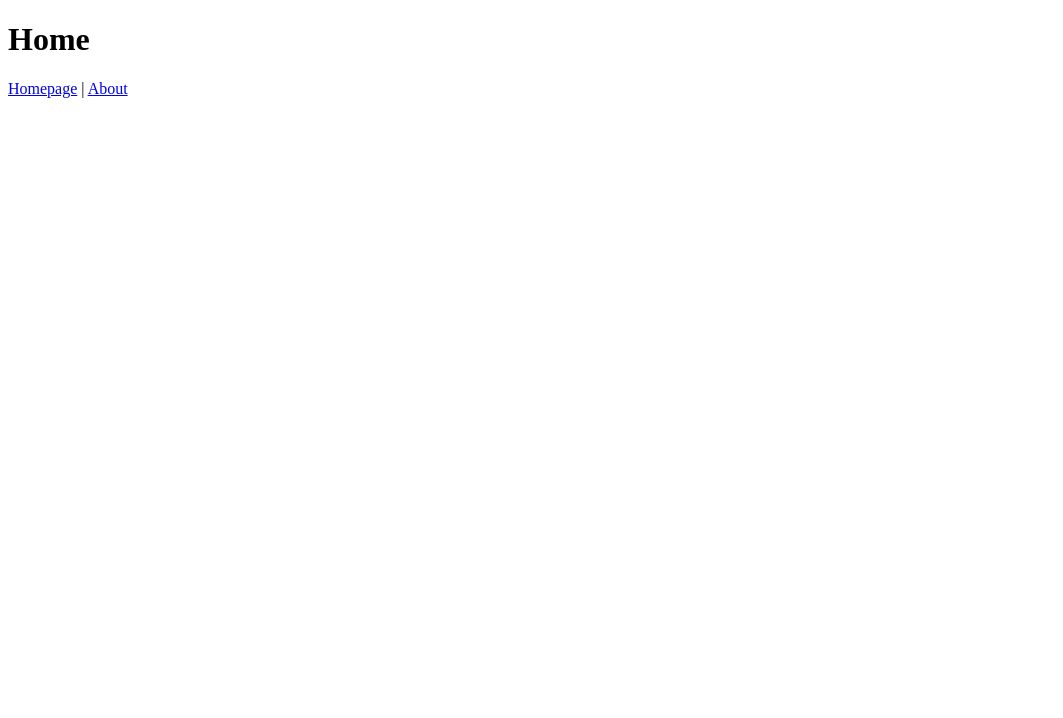
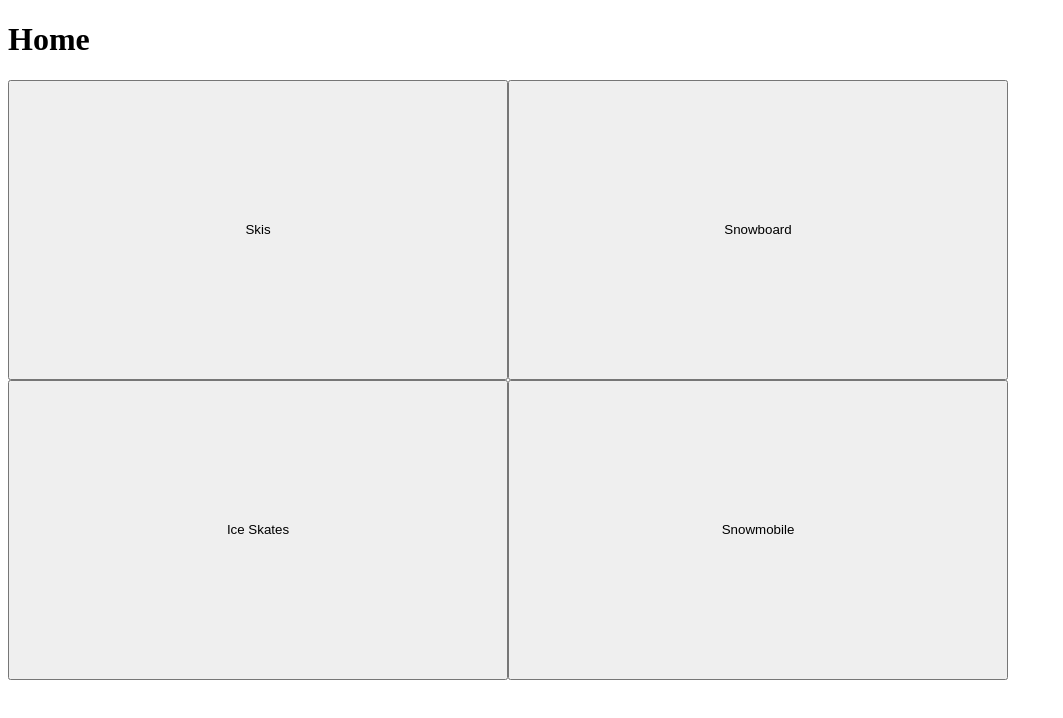
Before and after one commit to Share-It-Org/Share-It, a React app: page /home in a window 1280 px wide. Shown: the top 718 px of the page, without its empty margins (0-1063 px from the left). Built offline with nearby package versions, Linux system fonts and the light colour scheme.

Commit message:
<Feature> Cards Display on Homescreen MVP

```diff
--- a/FrontEnd/components/Login.jsx
+++ b/FrontEnd/components/Login.jsx
@@ -19,7 +19,9 @@ function Login({ sendALoginRequest, goToCreateUser }){
         </form>
 
         <button onClick={goToCreateUser}>Create A New Account</button>
-
+        <nav>
+        <Link to="/home">"Go to Homepage" (testing purposes) </Link>
+      </nav>
 
 
     </div>
--- a/FrontEnd/src/routes/App.jsx
+++ b/FrontEnd/src/routes/App.jsx
@@ -4,12 +4,14 @@ import {Route, Routes} from 'react-router-dom';
 import Login from './Login.jsx';
 import Profile from './Profile.jsx';
 import Homepage from './Homepage.jsx';
+import ItemView from './ItemView.jsx';
 
 
 const App = () => {
   return ( <Routes>
             <Route path="/" element={<Login />} />
-            <Route path="/home" element={<Homepage />} />
+            <Route path="/home/" element={<Homepage />} />
+            <Route path="/home/:id" element={<ItemView />} />
             <Route path="/profile" element={<Profile />} />
       </Routes>
   )
--- /dev/null
+++ b/FrontEnd/src/routes/Card.jsx
@@ -0,0 +1,9 @@
+import React from 'react'
+
+const Card = ({name}) => {
+  return (
+    <input type="button" style={{width: '500px', height: '300px'}} value={name} />
+  )
+}
+
+export default Card
--- a/FrontEnd/src/routes/Homepage.jsx
+++ b/FrontEnd/src/routes/Homepage.jsx
@@ -1,14 +1,48 @@
-import React from 'react';
-import { Link } from "react-router-dom";
+import React, { useEffect } from 'react';
+import { Link, NavLink } from "react-router-dom";
+import Card from './Card.jsx';
+import { Route, Routes, useLocation } from 'react-router-dom';
 
 function Homepage() {
+  let cards = [];
+  let routes = [];
+  const location = useLocation();
+
+  let items = [ //fetch this list from the Server
+    {
+      name: "Skis",
+      description: "Two tiny snowboards for your feetsies"
+    },
+    {
+      name: "Snowboard",
+      description: "Like trying to swim with your arms tied together"
+    },
+    {
+      name: "Ice Skates",
+      description: "Like an ice cube on a hardwood floor"
+    },
+    {
+      name: "Snowmobile",
+      description: "Bet you a dollar you can't avoid a big stupid smile"
+    }
+  ]
+
+  useEffect(() => {
+    //fetch a list of items to display for the user
+
+  })
+
+  for(let itemId = 0; itemId < 4; itemId++) {
+    cards.push(<NavLink to={`/home/${itemId}`} state={items[itemId]}><Card name={items[itemId].name} /></NavLink>)
+  }
+
   return (
     <div>
       <h1>Home</h1>
-      <nav>
-        <Link to="/">Homepage</Link> |{" "}
-        <Link to="login">About</Link>
-      </nav>
+        {cards}
+      <Routes>
+        {routes}
+      </Routes>
     </div>
   );
 }
--- /dev/null
+++ b/FrontEnd/src/routes/ItemView.jsx
@@ -0,0 +1,15 @@
+import React from 'react'
+import { useLocation } from 'react-router-dom'
+
+const ItemView = () => {
+    const location = useLocation();
+
+  return (
+    <>
+        <strong> Name: </strong> {location.state.name} <br />
+        <strong> Description: </strong> {location.state.description}
+    </>
+  )
+}
+
+export default ItemView
```
